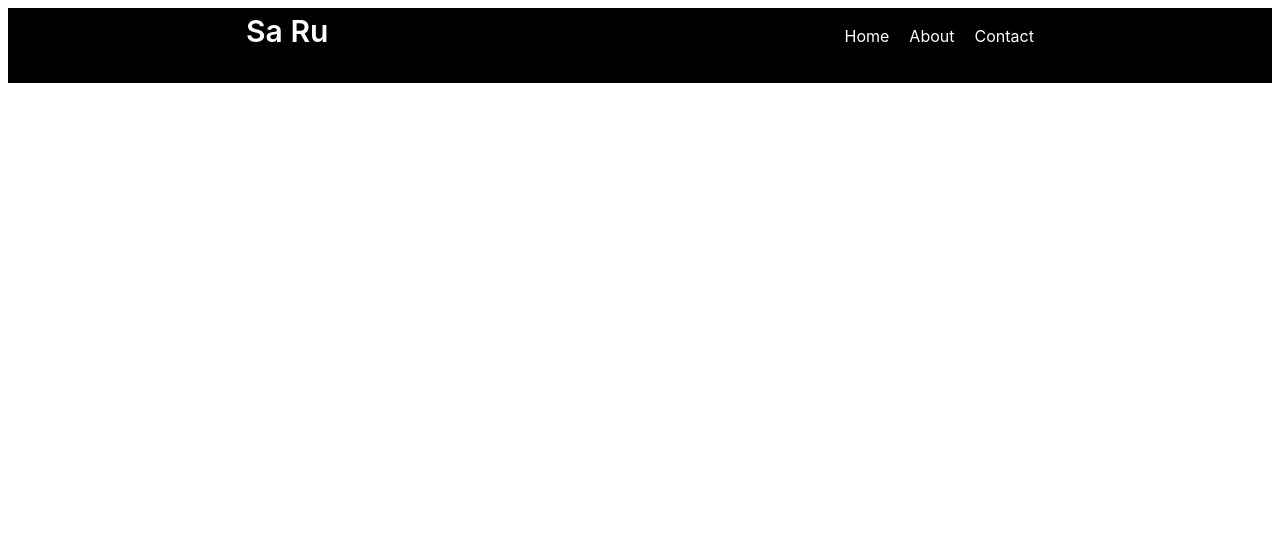
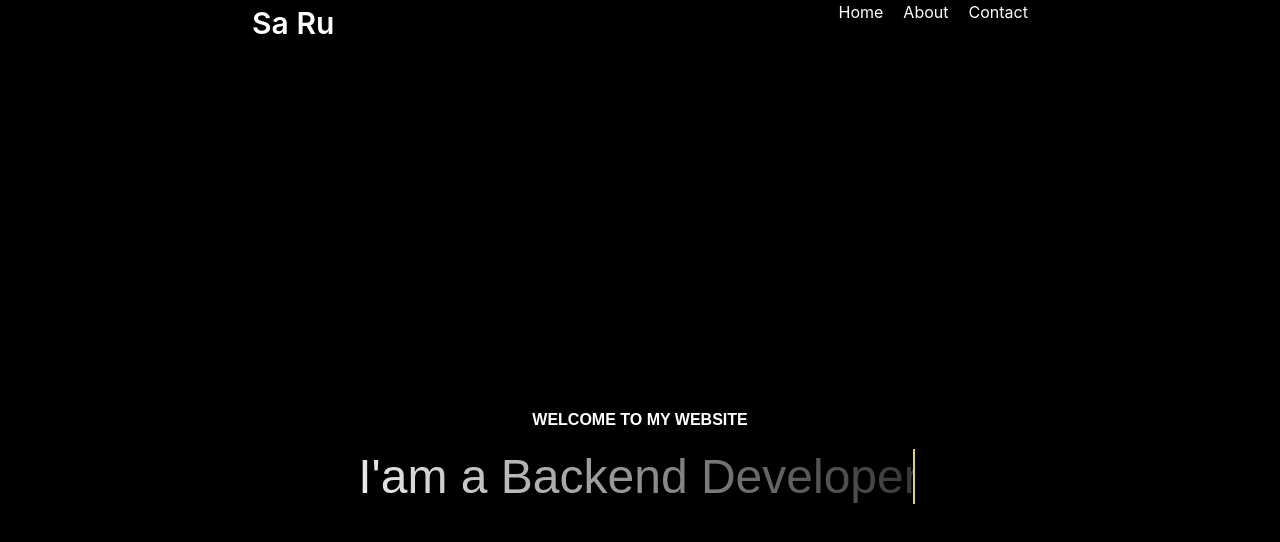
Before and after one commit to Sapnaasubedi/Saruportfolio, a React (Create React App) app in the folder my-portfolio/: page / in a window 1280 px wide. Shown: the top 542 px of the page. Built offline with nearby package versions, Linux system fonts and the light colour scheme.

Commit message:
feat: add hero text

```diff
--- a/my-portfolio/src/components/Hero.tsx
+++ b/my-portfolio/src/components/Hero.tsx
@@ -1,8 +1,14 @@
 import React from 'react'
-
+import './hero.css'
 const Hero = () => {
   return (
-    <div>Hero</div>
+    <div className="container">
+    <div>
+      <h4 style={{ color: "white" , textAlign: "center", margin: "20px"}}>WELCOME TO MY WEBSITE</h4>
+      <h1 className="type">I'am a Backend Developer</h1>
+    </div>
+    <div></div>
+  </div>
   )
 }
 
--- /dev/null
+++ b/my-portfolio/src/components/hero.css
@@ -0,0 +1,55 @@
+:root {
+    --primary-color: #c8dc71;
+    --gradient-color: linear-gradient(180deg, #d2ff00 0%, #00d2ff 100%);
+  }
+
+  * {
+    margin: 0;
+    padding: 0;
+    box-sizing: border-box;
+  }
+
+  body {
+    font-family: "Space Grotesk", sans-serif;
+    background-color: #16181b;
+  }
+
+  .container {
+    display: flex;
+    justify-content: center;
+    align-items: center;
+    height: 100vh;
+    justify-content: center;
+  }
+
+  /* Custom */
+
+  h1 {
+    color: #dbd56e;
+    background: -webkit-linear-gradient(25deg, #eee, #333);
+    -webkit-background-clip: text;
+    -webkit-text-fill-color: transparent;
+    font-size: 3rem;
+    font-weight: 500;
+    overflow: hidden;
+    white-space: nowrap;
+    border-right: 2px solid;
+    animation: type 4s steps(90) 1.5s infinite, cursor 1s step-end infinite;
+    position: relative;
+  }
+
+  @keyframes type {
+    from {
+      width: 0;
+    }
+
+    to {
+      width: 100%;
+    }
+  }
+
+  @keyframes cursor {
+    50% {
+      border-color: transparent;
+    }
+  }
```
